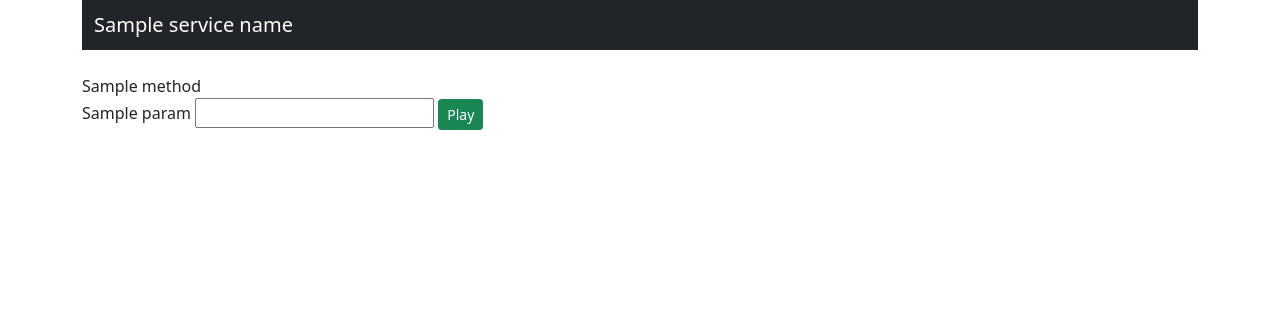
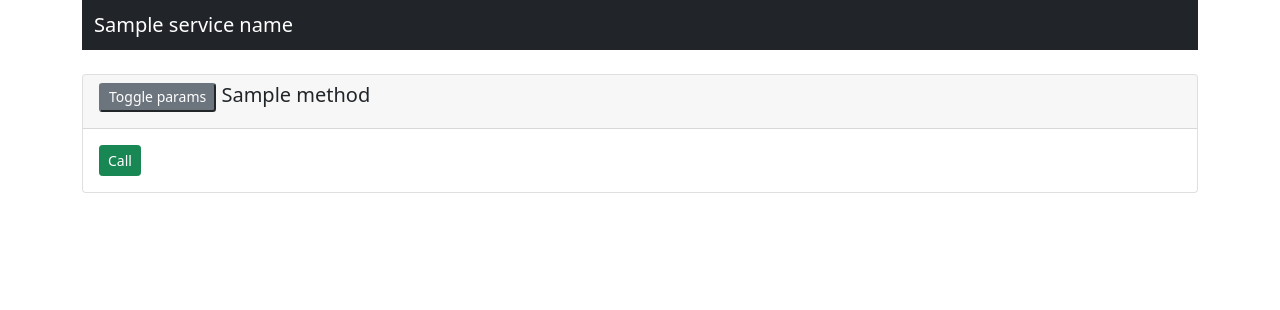
Before and after one commit to renanstn/nameko-ui, a Flask app: template src/templates/index.html in a window 1280 px wide. Shown: the top 310 px of the page. Run offline with Flask 2, Linux system fonts and the light colour scheme; the template is opened without the code that fills it: most values are stand-ins (such as "Sample title", 1, 10 or a date in 2020); parts of the project's set-up code (start-up, migrations or seed data) failed here and were passed over; some libraries are stand-ins or nearby versions.

Commit message:
better style

```diff
--- a/src/templates/index.html
+++ b/src/templates/index.html
@@ -21,17 +21,45 @@
     <br>
 
     {% for method in methods %}
-    <span>{{ method.name }}</span>
-    <form action="/call_rpc/{{ service_name }}" method="POST">
-
-      {% for param in method.params %}
-      <label for="{{ method.name }}_{{ param }}">{{param}}</label>
-      <input type="text" name="{{ method.name }}_{{ param }}" id="{{ method.name }}_{{ param }}">
-      {% endfor %}
-
-      <input type="hidden" name="method" value="{{ method.name }}">
-      <button type="submit" class="btn btn-success btn-sm">Play</button>
-    </form>
+    <div class="card">
+      <div class="card-header">
+        <h5 class="card-title">
+          <button
+            class="btn-sm btn-secondary"
+            type="button"
+            data-bs-toggle="collapse"
+            data-bs-target="#collapse_{{ method.name }}"
+          >
+            Toggle params
+          </button>
+          {{ method.name }}
+        </h5>
+      </div>
+      <div class="card-body">
+        <form action="/call_rpc/{{ service_name }}" method="POST">
+          <div class="collapse" id="collapse_{{ method.name }}">
+            {% for param in method.params %}
+            <div class="mb-2">
+              <label
+                for="{{ method.name }}_{{ param }}"
+                class="form-label"
+              >
+                {{param}}
+              </label>
+              <input
+                type="text"
+                class="form-control"
+                name="{{ method.name }}_{{ param }}"
+                id="{{ method.name }}_{{ param }}"
+              >
+            </div>
+            {% endfor %}
+          </div>
+          <input type="hidden" name="method" value="{{ method.name }}">
+          <button type="submit" class="btn btn-success btn-sm">Call</button>
+        </form>
+      </div>
+    </div>
     <br>
     {% endfor %}
 
```
